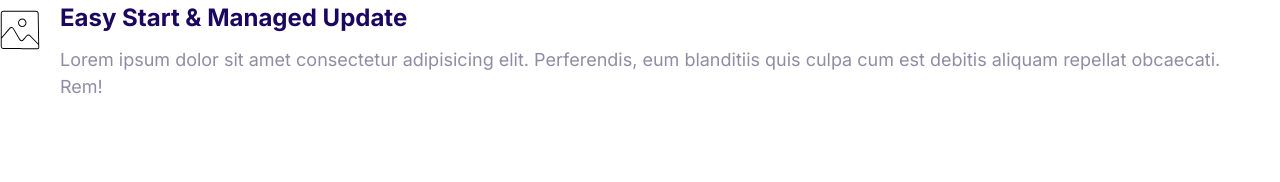
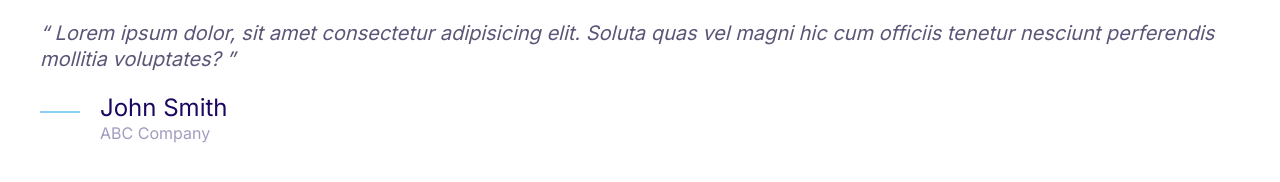
Before and after one commit to yuyilee/code_with_mosh_moshify, a plain HTML site: page index.html in a window 1280 px wide. Drawn offline with Linux system fonts and the light colour scheme.

Commit message:
Create Quote ELement

```diff
--- a/css/style.css
+++ b/css/style.css
@@ -4,6 +4,7 @@
   --color-accent: #ff3400;
   --color-headings: #1b0760;
   --color-body: #918ca4;
+  --color-body-darker: #5c5577;
   --color-border: #ccc;
   --border-radius: 30px;
 }
@@ -389,3 +390,53 @@ a {
 .media__image {
   margin-top: 1rem;
 }
+
+/* Quotes */
+
+.quote {
+  font-size: 3rem;
+  font-style: italic;
+  color: var(--color-body-darker);
+  line-height: 1.3;
+}
+
+.quote__text::before {
+  content: open-quote;
+}
+
+.quote__text::after {
+  content: close-quote;
+}
+
+.quote__author {
+  font-size: 3rem;
+  font-weight: 500;
+  font-style: normal;
+  margin-bottom: 0;
+}
+
+.quote__organization {
+  color: var(--color-headings);
+  opacity: 0.4;
+  font-size: 2rem;
+  font-style: normal;
+}
+
+.quote__line {
+  position: relative;
+  bottom: 10px;
+}
+
+@media screen and (min-width: 1024px) {
+  .quote {
+    font-size: 2rem;
+  }
+
+  .quote__author {
+    font-size: 2.4rem;
+  }
+
+  .quote__organization {
+    font-size: 1.6rem;
+  }
+}
--- a/index.html
+++ b/index.html
@@ -15,20 +15,25 @@
     <link rel="stylesheet" href="css/style.css" />
   </head>
   <body>
+    <blockquote class="quote">
+      <p class="quote__text">
+        Lorem ipsum dolor, sit amet consectetur adipisicing elit. Soluta quas
+        vel magni hic cum officiis tenetur nesciunt perferendis mollitia
+        voluptates?
+      </p>
+      <footer>
         <div class="media">
           <div class="media__image">
-        <svg class="icon">
-          <use xlink:href="images/sprite.svg#snap"></use>
+            <svg class="icon icon--primary quote__line">
+              <use xlink:href="images/sprite.svg#line"></use>
             </svg>
           </div>
           <div class="media__body">
-        <h3 class="media__title">Easy Start & Managed Update</h3>
-        <p>
-          Lorem ipsum dolor sit amet consectetur adipisicing elit. Perferendis,
-          eum blanditiis quis culpa cum est debitis aliquam repellat obcaecati.
-          Rem!
-        </p>
+            <h3 class="media__title quote__author">John Smith</h3>
+            <p class="quote__organization">ABC Company</p>
           </div>
         </div>
+      </footer>
+    </blockquote>
   </body>
 </html>
```
Also changed, not shown: components/quotes.html (added, +19 -0 lines). Lines whose indentation alone changed are shown as unchanged.
